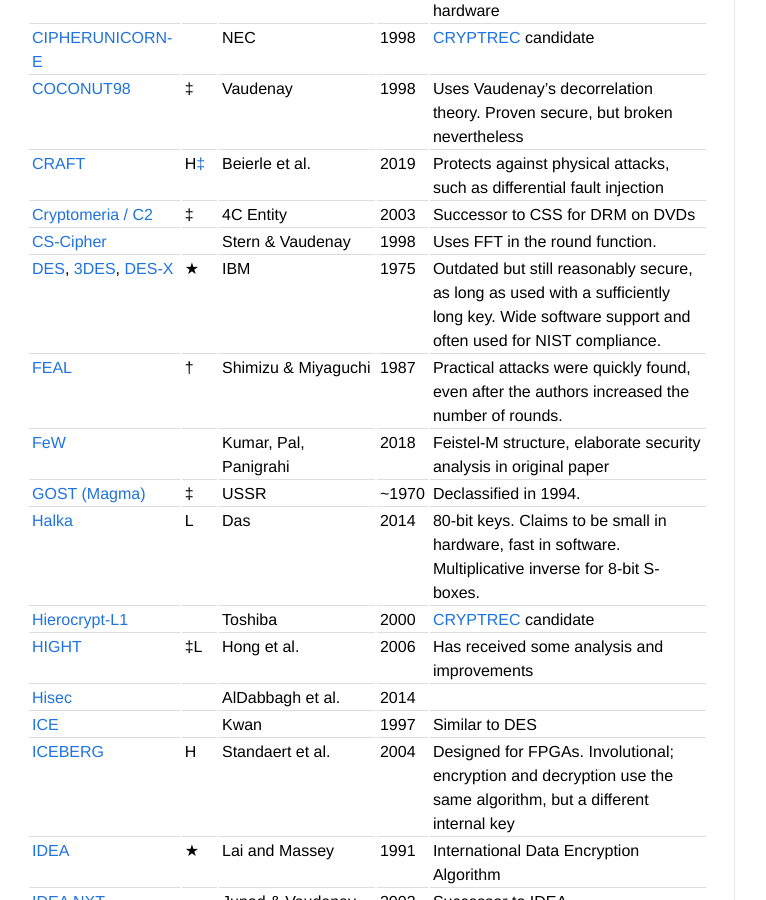
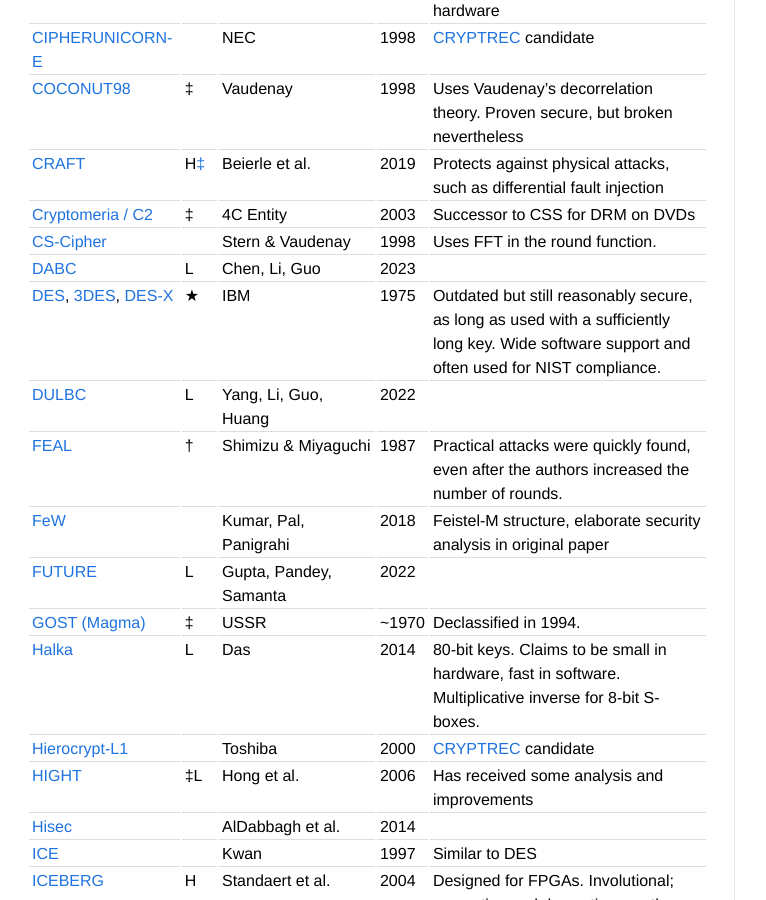
Before and after one commit to Sjord/Sjord.github.io, a Jekyll site: the page built from _posts/2023-04-06-encryption-64-bit-block-ciphers.md, in a window 1280 px wide and 900 px high, scrolled down 860 px. Shown: the whole window, without its empty margins (113-879 px from the left). Built offline with Jekyll 4.4.1, drawn with Linux system fonts in a browser that asks for light colours; some of the changed text lies outside the part shown.

Commit message:
Add some more ciphers

```diff
--- a/_posts/2023-04-06-encryption-64-bit-block-ciphers.md
+++ b/_posts/2023-04-06-encryption-64-bit-block-ciphers.md
@@ -29,9 +29,12 @@
 | [CRAFT](https://eprint.iacr.org/2019/210) | H[‡](https://eprint.iacr.org/2019/932.pdf) | Beierle et al. | 2019 | Protects against physical attacks, such as differential fault injection |
 | [Cryptomeria / C2](https://en.wikipedia.org/wiki/Cryptomeria_cipher) | ‡ | 4C Entity | 2003 | Successor to CSS for DRM on DVDs |
 | [CS-Cipher](https://en.wikipedia.org/wiki/CS-Cipher) | | Stern & Vaudenay | 1998 | Uses FFT in the round function. |
+| [DABC](https://itiis.org/digital-library/manuscript/file/38318/TIIS%20Vol%2017,%20No%201-9.pdf) | L | Chen, Li, Guo | 2023 | |
 | [DES](https://en.wikipedia.org/wiki/Data_Encryption_Standard), [3DES](https://en.wikipedia.org/wiki/Triple_DES), [DES-X](https://en.wikipedia.org/wiki/DES-X) | ★ | IBM | 1975 | Outdated but still reasonably secure, as long as used with a sufficiently long key. Wide software support and often used for NIST compliance. |
+| [DULBC](https://www.sciencedirect.com/science/article/abs/pii/S0167926022000931) | L | Yang, Li, Guo, Huang | 2022 | |
 | [FEAL](https://en.wikipedia.org/wiki/FEAL) | † | Shimizu & Miyaguchi | 1987 | Practical attacks were quickly found, even after the authors increased the number of rounds. |
 | [FeW](https://dergipark.org.tr/en/download/article-file/914382) | | Kumar, Pal, Panigrahi | 2018 | Feistel-M structure, elaborate security analysis in original paper |
+| [FUTURE](https://www.researchgate.net/profile/Susanta-Samanta-4/publication/364204004_FUTURE_A_Lightweight_Block_Cipher_Using_an_Optimal_Diffusion_Matrix/links/64e09fbf177c59041304d95f/FUTURE-A-Lightweight-Block-Cipher-Using-an-Optimal-Diffusion-Matrix.pdf) | L | Gupta, Pandey, Samanta | 2022 | |
 | [GOST (Magma)](https://en.wikipedia.org/wiki/GOST_(block_cipher)) | ‡ | USSR | ~1970 | Declassified in 1994. |
 | [Halka](https://eprint.iacr.org/2014/110.pdf) | L | Das | 2014 | 80-bit keys. Claims to be small in hardware, fast in software. Multiplicative inverse for 8-bit S-boxes. |
 | [Hierocrypt-L1](https://en.wikipedia.org/wiki/Hierocrypt) | | Toshiba | 2000 | [CRYPTREC](https://en.wikipedia.org/wiki/CRYPTREC) candidate |
@@ -88,6 +91,7 @@
 | [Speck](https://en.wikipedia.org/wiki/Speck_(cipher)) / [Simon](https://en.wikipedia.org/wiki/Simon_(cipher)) | | NSA | 2013 | Promising cipher, well analyzed, but designed by the NSA |
 | [Spectr-H64](https://en.wikipedia.org/wiki/Spectr-H64) | † | Moldovyan et al. | 2001 | Predecessor of CIKS-1 |
 | [SPEED](http://target0.be/madchat/crypto/hash-lib-algo/speed/speed-paper.pdf) | ‡ | Yuliang Zheng | 1997 | Inspired by RC5, uses non-lineair Boolean operations |
+| [SPNRX](https://www.researchsquare.com/article/rs-2033728/v1) | L | Wang, Zhao, Chen | 2022 | |
 | [SXAL](https://en.wikipedia.org/wiki/SXAL/MBAL) | ‡ | Laurel Intelligent Systems | 1993 | Part of MBAL, used in Japanese smart cards |
 | [TEA](https://en.wikipedia.org/wiki/Tiny_Encryption_Algorithm) | ‡ | Needham & Wheeler | 1994 | Tiny Encryption Algorithm. Vulnerable to related-key attacks. Improved with XTEA and XXTEA. |
 | [Treyfer](https://en.wikipedia.org/wiki/Treyfer) | ‡ | Gideon Yuval | 1997 | Key size of 64 bits, extremely simple algorithm |
```
